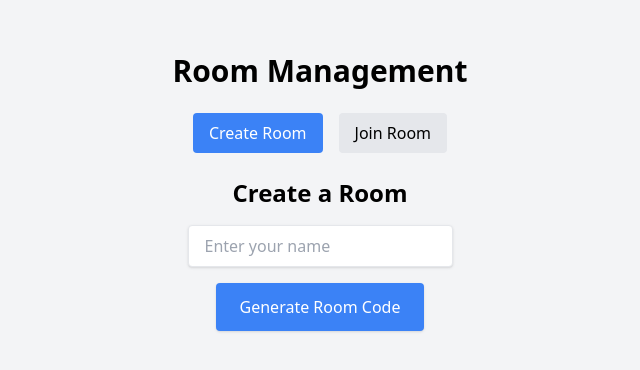
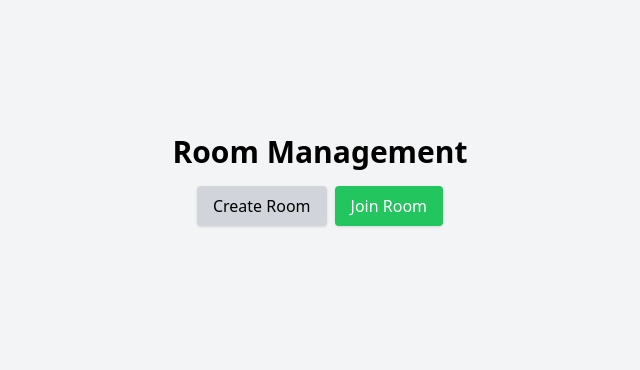
Before and after one commit to 21IT147/Interactive-Whiteboard, a React (Create React App) app in the folder react-konva-drawing-app/: page /room-management in a window 1280 px wide. Shown: the part 208-578 px from the top of the page, without its empty margins (320-960 px from the left). Built offline with nearby package versions, Linux system fonts and the light colour scheme.

Commit message:
required changes made

```diff
--- a/react-konva-drawing-app/src/App.js
+++ b/react-konva-drawing-app/src/App.js
@@ -1,9 +1,11 @@
 import React from 'react';
 import { BrowserRouter as Router, Route, Routes } from 'react-router-dom';
-import WhiteBoard from './components/Whiteboard';
+import WhiteBoard from './components/Board/Whiteboard';
 import Home from './components/Home';
 import NoPage from './components/NoPage';
-import RoomManagement from './components/RoomManagement';
+import RoomManagement from './components/Room/RoomManagement';
+import CreateRoom from './components/Room/CreateRoom';
+import JoinRoom from './components/Room/JoinRoom';
 
 function App() {
   return (
@@ -12,6 +14,8 @@ function App() {
         <Route path="/" element={<Home />} />
         <Route path="/whiteboard" element={<WhiteBoard />} />
         <Route path="/room-management" element={<RoomManagement />} />
+        <Route path="/create-room" element={<CreateRoom />} />
+        <Route path="/join-room" element={<JoinRoom />} />
         <Route path="*" element={<NoPage />} />
       </Routes>
     </Router>
--- a/react-konva-drawing-app/src/components/Home.js
+++ b/react-konva-drawing-app/src/components/Home.js
@@ -14,10 +14,17 @@ const Home = () => {
         </Link>
 
         <Link
-          to="/room-management"
+          to="/create-room"
+          className="px-6 py-3 bg-green-500 text-white rounded shadow-lg hover:bg-green-600 transition duration-200"
+        >
+          Create Room
+        </Link>
+
+        <Link
+          to="/join-room"
           className="px-6 py-3 bg-purple-500 text-white rounded shadow-lg hover:bg-purple-600 transition duration-200"
         >
-          Room Management
+          Join Room
         </Link>
       </div>
     </div>
--- a/react-konva-drawing-app/src/components/CreateRoom.js
+++ b/react-konva-drawing-app/src/components/Room/CreateRoom.js
@@ -33,13 +33,27 @@ const CreateRoom = () => {
     alert('Room code copied to clipboard!');
   };
 
-  const handleStart = () => {
-    navigate('/whiteboard');
+  const handleNavigateToJoinRoom = () => {
+    navigate('/join-room');
   };
 
   return (
-    <div className="flex flex-col items-center">
-      <h2 className="text-2xl font-bold mb-4">Create a Room</h2>
+    <div className="flex flex-col items-center justify-center h-screen bg-gray-100">
+      <div className="flex space-x-4 mb-6">
+        <button
+          onClick={handleNavigateToJoinRoom}
+          className="px-6 py-3 bg-green-500 text-white rounded shadow hover:bg-green-600 transition duration-200"
+        >
+          Join Room
+        </button>
+        <button
+          onClick={() => navigate('/')}
+          className="px-6 py-3 bg-gray-500 text-white rounded shadow hover:bg-gray-600 transition duration-200"
+        >
+          Home
+        </button>
+      </div>
+      <h2 className="text-3xl font-bold mb-4">Create a Room</h2>
       <input
         type="text"
         placeholder="Enter your name"
@@ -54,18 +68,17 @@ const CreateRoom = () => {
         Generate Room Code
       </button>
       {isRoomCreated && (
-        <div className="mt-4 text-lg font-semibold">
-          <p>Room Created Successfully!</p>
-          <p className="mb-2">Your Room Code:</p>
+        <div className="mt-6 text-center">
+          <p className="text-lg font-semibold mb-2">Room Created Successfully!</p>
           <div
-            className="px-4 py-2 bg-white border rounded shadow cursor-pointer"
+            className="px-4 py-2 mb-4 bg-white border rounded shadow cursor-pointer"
             onClick={handleCopyCode}
           >
             {roomCode}
           </div>
           <button
-            onClick={handleStart}
-            className="mt-4 px-6 py-3 bg-blue-500 text-white rounded shadow hover:bg-blue-600 transition duration-200"
+            onClick={() => navigate(`/room/${roomCode}`)}
+            className="px-6 py-3 bg-blue-500 text-white rounded shadow hover:bg-blue-600 transition duration-200"
           >
             Start
           </button>
--- a/react-konva-drawing-app/src/components/JoinRoom.js
+++ b/react-konva-drawing-app/src/components/Room/JoinRoom.js
@@ -21,20 +21,34 @@ const JoinRoom = ({ onRoomJoined }) => {
 
   return (
     <div className="flex flex-col items-center justify-center h-screen bg-gray-100">
+      <div className="flex space-x-2 mb-4">
+        <button
+          onClick={() => navigate('/create-room')}
+          className="px-4 py-2 bg-blue-500 text-white rounded shadow hover:bg-blue-600 transition duration-200"
+        >
+          Create Room
+        </button>
+        <button
+          onClick={() => navigate('/join-room')}
+          className="px-4 py-2 bg-green-500 text-white rounded shadow hover:bg-green-600 transition duration-200"
+        >
+          Join Room
+        </button>
+      </div>
       <h1 className="text-3xl font-bold mb-4">Join a Room</h1>
       <input
         type="text"
         placeholder="Room Code"
         value={roomCode}
         onChange={(e) => setRoomCode(e.target.value)}
-        className="mb-2 p-2 border border-gray-300 rounded"
+        className="px-4 py-2 mb-4 border rounded shadow"
       />
       <input
         type="text"
         placeholder="Your Name"
         value={userName}
         onChange={(e) => setUserName(e.target.value)}
-        className="mb-2 p-2 border border-gray-300 rounded"
+        className="px-4 py-2 mb-4 border rounded shadow"
       />
       <button
         onClick={handleJoinRoom}
--- /dev/null
+++ b/react-konva-drawing-app/src/components/Room/RoomManagement.js
@@ -0,0 +1,36 @@
+import React from 'react';
+import { useNavigate } from 'react-router-dom';
+
+const RoomManagement = () => {
+  const navigate = useNavigate();
+
+  const handleCreateRoom = () => {
+    navigate('/create-room');
+  };
+
+  const handleJoinRoom = () => {
+    navigate('/join-room');
+  };
+
+  return (
+    <div className="flex flex-col items-center justify-center h-screen bg-gray-100">
+      <h1 className="text-3xl font-bold mb-4">Room Management</h1>
+      <div className="flex space-x-2 mb-6">
+        <button
+          onClick={handleCreateRoom}
+          className="px-4 py-2 bg-gray-300 text-black rounded shadow"
+        >
+          Create Room
+        </button>
+        <button
+          onClick={handleJoinRoom}
+          className="px-4 py-2 bg-green-500 text-white rounded shadow"
+        >
+          Join Room
+        </button>
+      </div>
+    </div>
+  );
+};
+
+export default RoomManagement;
--- a/react-konva-drawing-app/src/components/RoomManagement.js
+++ /dev/null
@@ -1,43 +0,0 @@
-import React, { useState } from 'react';
-import CreateRoom from './CreateRoom';
-import JoinRoom from './JoinRoom';
-import { useNavigate } from 'react-router-dom';
-
-const RoomManagement = () => {
-  const [activeTab, setActiveTab] = useState('create');
-  const [roomCode, setRoomCode] = useState('');
-  const navigate = useNavigate();
-
-  const handleRoomCodeGenerated = (code) => {
-    setRoomCode(code);
-    navigate(`/room/${code}`);
-  };
-
-  const handleRoomJoined = (code) => {
-    navigate(`/room/${code}`);
-  };
-
-  return (
-    <div className="flex flex-col items-center justify-center h-screen bg-gray-100 p-4">
-      <h1 className="text-3xl font-bold mb-6">Room Management</h1>
-      <div className="flex space-x-4 mb-6">
-        <button
-          onClick={() => setActiveTab('create')}
-          className={`px-4 py-2 rounded ${activeTab === 'create' ? 'bg-blue-500 text-white' : 'bg-gray-200'}`}
-        >
-          Create Room
-        </button>
-        <button
-          onClick={() => setActiveTab('join')}
-          className={`px-4 py-2 rounded ${activeTab === 'join' ? 'bg-green-500 text-white' : 'bg-gray-200'}`}
-        >
-          Join Room
-        </button>
-      </div>
-      {activeTab === 'create' && <CreateRoom onCodeGenerated={handleRoomCodeGenerated} />}
-      {activeTab === 'join' && <JoinRoom onRoomJoined={handleRoomJoined} />}
-    </div>
-  );
-};
-
-export default RoomManagement;
--- a/react-konva-drawing-app/src/components/ScreenShare.js
+++ /dev/null
@@ -1,55 +0,0 @@
-import React, { useEffect, useRef, useState } from 'react';
-import io from 'socket.io-client';
-
-const socket = io('http://localhost:5000');
-
-const ScreenShare = ({ roomCode, isCreator }) => {
-  const [stream, setStream] = useState(null);
-  const videoRef = useRef(null);
-
-  useEffect(() => {
-    if (isCreator) {
-      const startScreenShare = async () => {
-        try {
-          const screenStream = await navigator.mediaDevices.getDisplayMedia({ video: true });
-          setStream(screenStream);
-          if (videoRef.current) {
-            videoRef.current.srcObject = screenStream;
-          }
-          // Broadcast screen share stream to other clients in the room
-          socket.emit('screenShare', { roomCode, stream: screenStream });
-        } catch (error) {
-          console.error('Error accessing display media.', error);
-        }
-      };
-      startScreenShare();
-    } else {
-      socket.on('screenShare', (receivedStream) => {
-        if (videoRef.current) {
-          videoRef.current.srcObject = receivedStream;
-        }
-      });
-    }
-
-    socket.emit('joinRoom', roomCode);
-
-    return () => {
-      socket.off('screenShare');
-      if (stream) {
-        stream.getTracks().forEach(track => track.stop());
-      }
-    };
-  }, [roomCode, isCreator]);
-
-  return (
-    <div className="flex justify-center items-center h-screen bg-gray-100">
-      <video
-        ref={videoRef}
-        autoPlay
-        className="w-full h-full border border-gray-300 rounded shadow"
-      />
-    </div>
-  );
-};
-
-export default ScreenShare;
```
Also changed, not shown: react-konva-drawing-app/src/components/Board/Canvas.js (renamed from react-konva-drawing-app/src/components/Canvas.js), react-konva-drawing-app/src/components/Board/ToolPanel.js (renamed from react-konva-drawing-app/src/components/ToolPanel.js), react-konva-drawing-app/src/components/Board/UndoRedoTool.js (renamed from react-konva-drawing-app/src/components/UndoRedoTool.js), react-konva-drawing-app/src/components/Board/Whiteboard.js (renamed from react-konva-drawing-app/src/components/Whiteboard.js).
